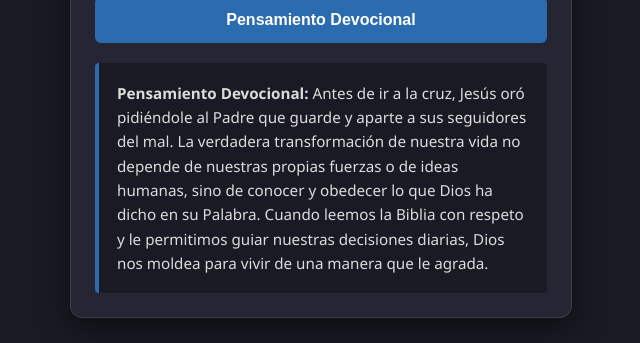
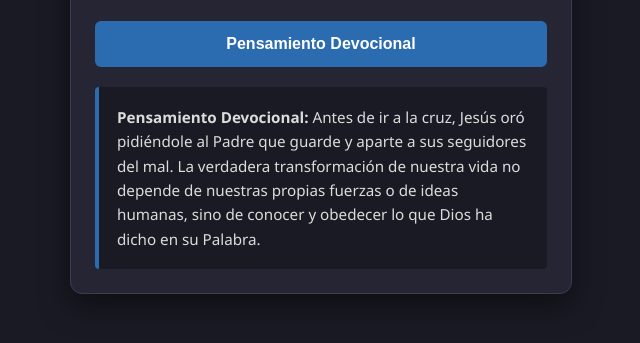
Before and after one commit to appecrafterstafe/Diario-caminar, a plain HTML site: page index.html in a window 1280 px wide. Both pictures are taken after a click on the button "Pensamiento Devocional". Shown: the part 463-806 px from the top of the page, without its empty margins (319-959 px from the left). Drawn offline with Linux system fonts and the light colour scheme; no server answers.

Commit message:
Refactor obtenerPensamientoDevocional to async function
Updated the obtenerPensamientoDevocional function to be asynchronous and fetch data from the API. Improved error handling and updated the displayed devotional message based on the API response.

```diff
--- a/index.html
+++ b/index.html
@@ -266,15 +266,28 @@
       }
     }
 
-    function obtenerPensamientoDevocional() {
-      const box = document.getElementById('reflexion');
-      box.style.display = 'block';
-      box.innerHTML = '<em>Generando pensamiento devocional...</em>';
+  async function obtenerPensamientoDevocional() {
+  const box = document.getElementById('reflexion');
+  box.style.display = 'block';
+  box.innerHTML = '<em>Cargando pensamiento devocional...</em>';
 
-      setTimeout(() => {
-        box.innerHTML = '<strong>Pensamiento Devocional:</strong> Antes de ir a la cruz, Jesús oró pidiéndole al Padre que guarde y aparte a sus seguidores del mal. La verdadera transformación de nuestra vida no depende de nuestras propias fuerzas o de ideas humanas, sino de conocer y obedecer lo que Dios ha dicho en su Palabra. Cuando leemos la Biblia con respeto y le permitimos guiar nuestras decisiones diarias, Dios nos moldea para vivir de una manera que le agrada.';
-      }, 700);
+  try {
+    // Consulta la API automática que creamos
+    const respuesta = await fetch('/api/daily-verse');
+    const datos = await respuesta.json();
+
+    if (datos && datos.contenido) {
+      const versionActual = document.getElementById('tagVersion').innerText;
+
+      // Actualiza la imagen y el devocional con los datos de la API
+      document.getElementById('textoVersiculo').innerText = datos.contenido.traducciones[versionActual] || datos.contenido.traducciones['RVR1960'];
+      document.getElementById('refVersiculo').innerText = datos.contenido.referencia;
+      box.innerHTML = `<strong>Pensamiento Devocional:</strong> ${datos.contenido.devocional}`;
     }
+  } catch (error) {
+    box.innerHTML = '<strong>Pensamiento Devocional:</strong> Antes de ir a la cruz, Jesús oró pidiéndole al Padre que guarde y aparte a sus seguidores del mal. La verdadera transformación de nuestra vida no depende de nuestras propias fuerzas o de ideas humanas, sino de conocer y obedecer lo que Dios ha dicho en su Palabra.';
+  }
+}
   </script>
 
 </body>
```
